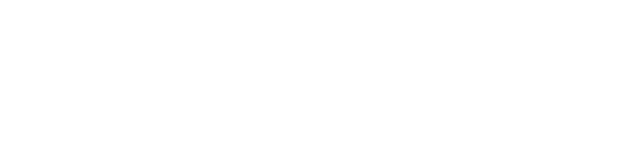
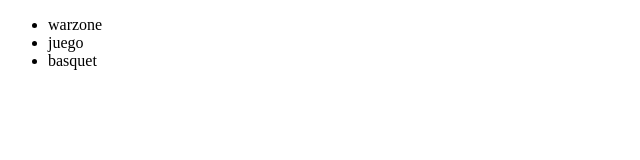
Before and after one commit to Jeanfranco-32/git_remoto, a plain HTML site: page index.html in a window 1280 px wide. Shown: the whole page, without its empty margins (0-640 px from the left). Drawn offline with Linux system fonts and the light colour scheme.

Commit message:
lista no ordenada

```diff
--- a/index.html
+++ b/index.html
@@ -8,7 +8,11 @@
 </head>
 
 <body>
-
+    <ul>
+        <li>warzone</li>
+        <li>juego</li>
+        <li>basquet</li>
+    </ul>
 </body>
 
 </html>
```
